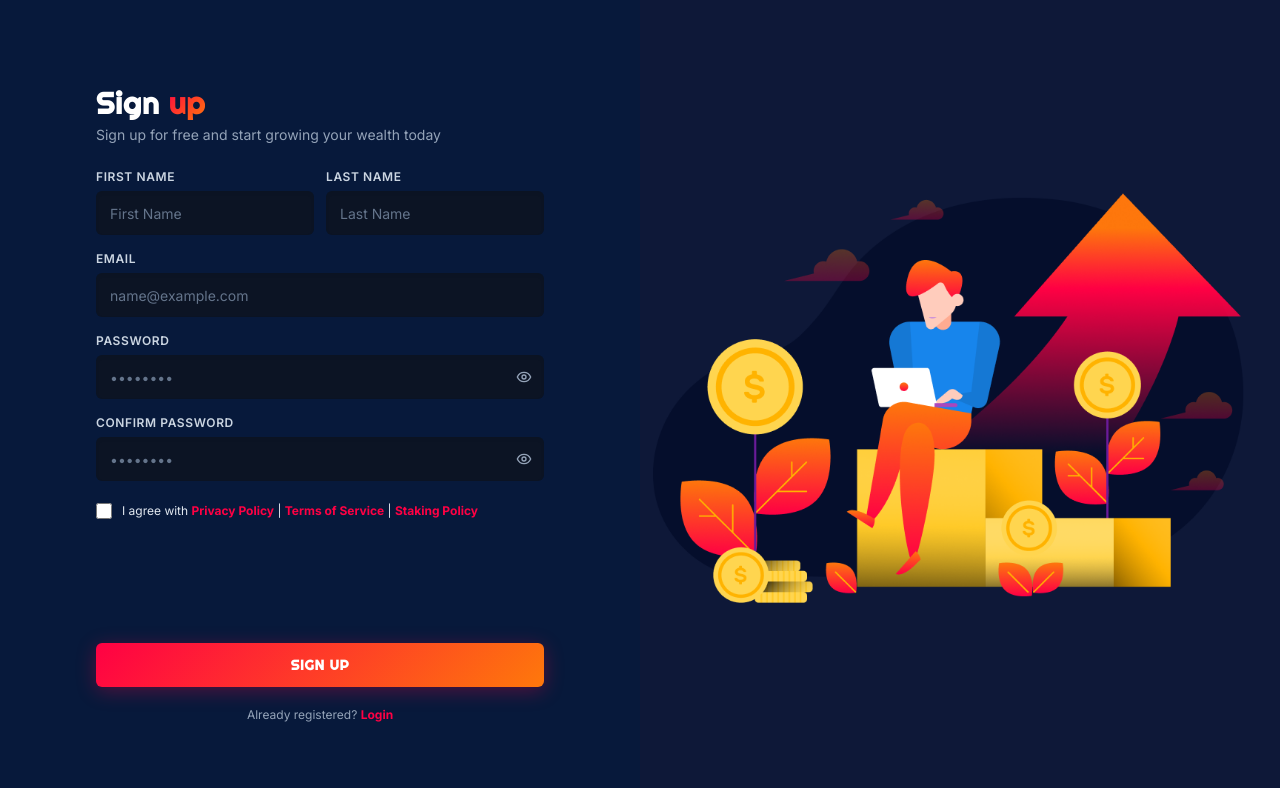
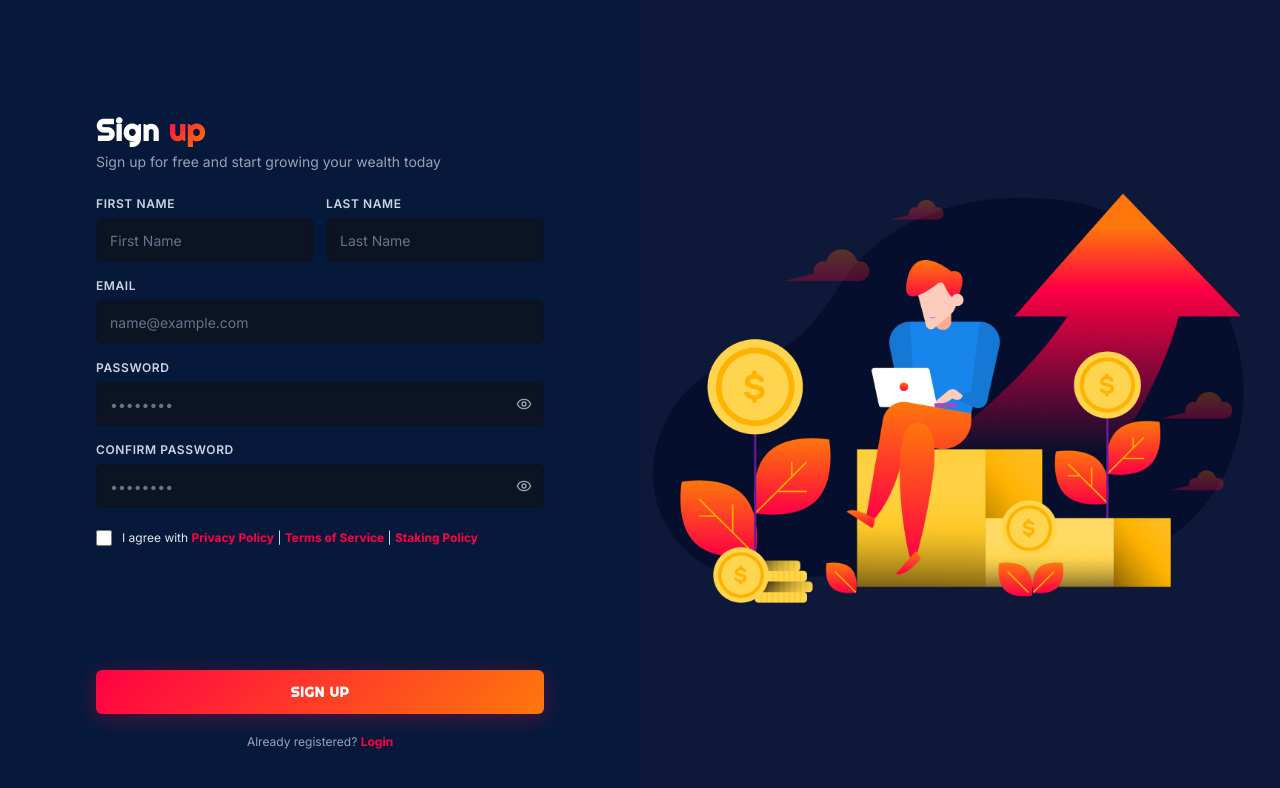
Before and after one commit to chinedu-freedom/Stakelab, a Next.js app: page /register in a window 1280 px wide. Shown: the top 788 px of the page. Built offline with nearby package versions, Linux system fonts and the light colour scheme; no server answers.

Commit message:
Bring left form down with generous top padding

```diff
--- a/src/app/(auth)/login/page.jsx
+++ b/src/app/(auth)/login/page.jsx
@@ -70,9 +70,9 @@ function LoginContent() {
     <div className="h-screen flex flex-col bg-[#07193b] text-slate-100 font-sans overflow-hidden">
       {/* Main Container Split: 50% Left Form / 50% Right Carousel Graphic */}
       <div className="flex-1 flex flex-col lg:flex-row overflow-hidden">
-        {/* Left Side: Form Container (50% - Only Left Side Scrolls with Hidden Scrollbar) */}
-        <div className="flex flex-col justify-start lg:justify-center items-center w-full lg:w-1/2 px-6 sm:px-12 lg:px-16 pt-12 sm:pt-16 lg:pt-14 pb-12 h-full overflow-y-auto no-scrollbar relative z-10">
-          <div className="w-full max-w-md my-0 lg:my-auto">
+        {/* Left Side: Form Container (50% - Pushed down with top padding, scrollable left side) */}
+        <div className="flex flex-col justify-start items-center w-full lg:w-1/2 px-6 sm:px-12 lg:px-16 pt-16 sm:pt-24 lg:pt-28 pb-20 h-full overflow-y-auto no-scrollbar relative z-10">
+          <div className="w-full max-w-md my-0">
             {/* Header Title */}
             <div className="mb-8 text-left">
               <h1 className="text-3xl font-extrabold text-white mb-2 font-righteous tracking-wide">
--- a/src/app/(auth)/register/page.jsx
+++ b/src/app/(auth)/register/page.jsx
@@ -70,9 +70,9 @@ export default function RegisterPage() {
     <div className="h-screen flex flex-col bg-[#07193b] text-slate-100 font-sans overflow-hidden">
       {/* Main Container Split: 50% Left Form / 50% Right Image */}
       <div className="flex-1 flex flex-col lg:flex-row overflow-hidden">
-        {/* Left Side: Form Container (50% - Only Left Side Scrolls with Hidden Scrollbar) */}
-        <div className="flex flex-col justify-start lg:justify-center items-center w-full lg:w-1/2 px-6 sm:px-12 lg:px-16 pt-12 sm:pt-16 lg:pt-14 pb-12 h-full overflow-y-auto no-scrollbar relative z-10">
-          <div className="w-full max-w-md my-0 lg:my-auto">
+        {/* Left Side: Form Container (50% - Pushed down with top padding, scrollable left side) */}
+        <div className="flex flex-col justify-start items-center w-full lg:w-1/2 px-6 sm:px-12 lg:px-16 pt-16 sm:pt-24 lg:pt-28 pb-20 h-full overflow-y-auto no-scrollbar relative z-10">
+          <div className="w-full max-w-md my-0">
             {/* Header Title & Copy */}
             <div className="mb-6 text-left space-y-1">
               <h1 className="text-3xl font-extrabold text-white font-righteous tracking-wide">
```
